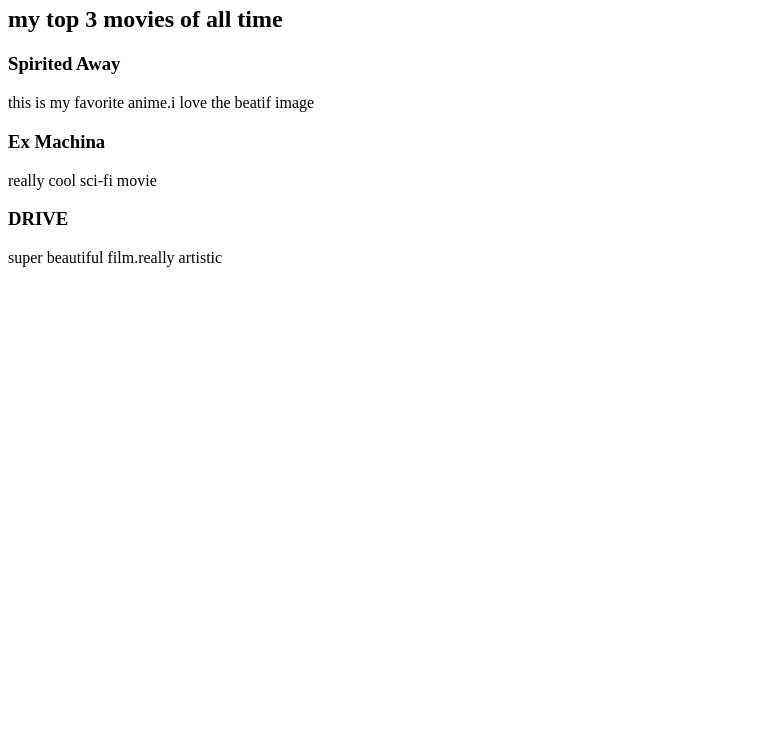
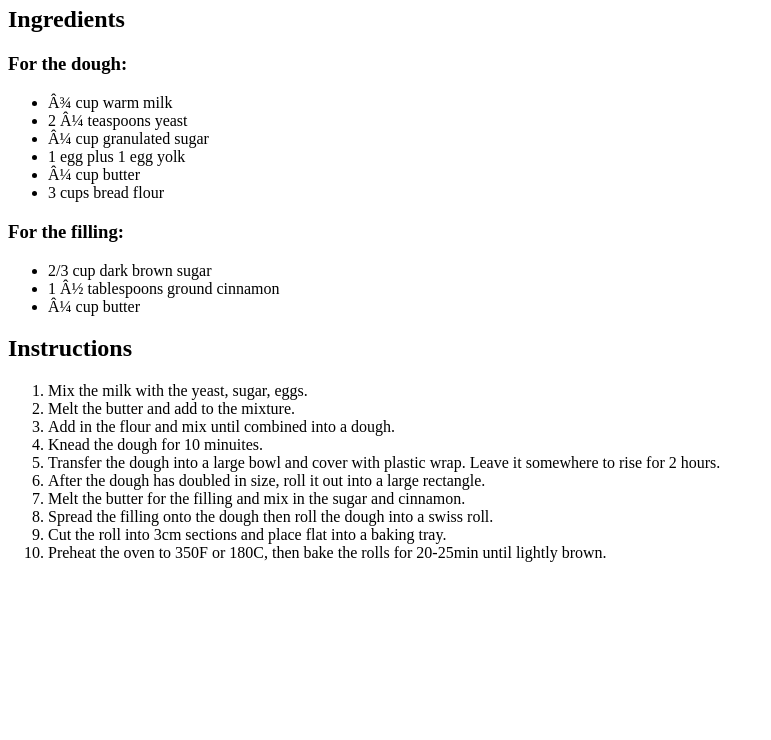
Before and after one commit to Jebohol/Je, a plain HTML site: page Activity 5/Index.html in a window 1280 px wide. Shown: the part 60-800 px from the top of the page, without its empty margins (0-771 px from the left). Drawn offline with Linux system fonts and the light colour scheme.

Commit message:
Update Index.html

```diff
--- a/Activity 5/Index.html
+++ b/Activity 5/Index.html
@@ -1,8 +1,34 @@
-<h1> THE BEST MOVIES ACCORDING TO ANGELA</h1>
-<h2>my top 3 movies of all time</h2>
-<h3>Spirited Away</h3>
-<p>this is my favorite anime.i love the beatif image</p>
-<h3>Ex Machina</h3>
-<p>really cool sci-fi movie</p>
-<h3>DRIVE</h3>
-<p>super beautiful film.really artistic</p>
+
+<h1>Angela's Recipe for the Best Cinnamon Rolls </h1>
+<h2>Ingredients</h2>
+<h3>For the dough:</h3>
+<ul>
+<li>Â¾ cup warm milk</li>
+<li>2 Â¼ teaspoons yeast </li>
+<li>Â¼ cup granulated sugar</li>
+<li>1 egg plus 1 egg yolk</li>
+<li>Â¼ cup butter</li>
+<li>3 cups bread flour</li>
+</ul>
+
+<h3>For the filling:</h3>
+<ul>
+<li>2/3 cup dark brown sugar </li>
+<li>1 Â½ tablespoons ground cinnamon</li>
+<li>Â¼ cup butter</li>
+</ul>
+
+<h2>Instructions</h2>
+
+<ol>
+<li>Mix the milk with the yeast, sugar, eggs.</li>
+<li>Melt the butter and add to the mixture.</li>
+<li>Add in the flour and mix until combined into a dough.</li>
+<li>Knead the dough for 10 minuites.</li>
+<li>Transfer the dough into a large bowl and cover with plastic wrap. Leave it somewhere to rise for 2 hours.</li>
+<li>After the dough has doubled in size, roll it out into a large rectangle.</li>
+<li>Melt the butter for the filling and mix in the sugar and cinnamon.</li>
+<li>Spread the filling onto the dough then roll the dough into a swiss roll.</li>
+<li>Cut the roll into 3cm sections and place flat into a baking tray.</li>
+<li>Preheat the oven to 350F or 180C, then bake the rolls for 20-25min until lightly brown.</li>
+</ol>
```
